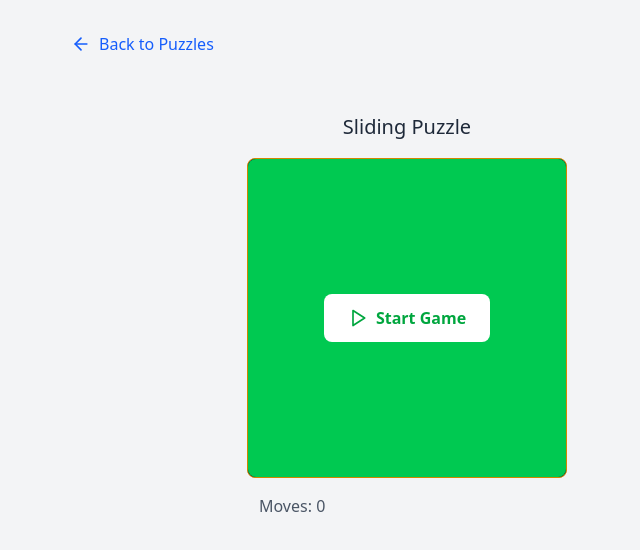
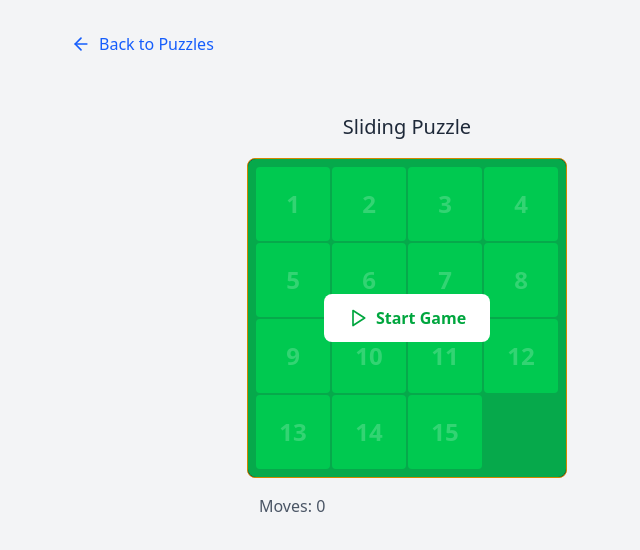
Before and after one commit to reecedoza/puzzle-lab, a React (Vite) app: page /puzzles/sliding in a window 1280 px wide. Shown: the top 550 px of the page, without its empty margins (233-873 px from the left). Built offline with nearby package versions, Linux system fonts and the light colour scheme.

Commit message:
fixed up opacity with tailwind

```diff
--- a/src/components/puzzles/SlidingPuzzle.tsx
+++ b/src/components/puzzles/SlidingPuzzle.tsx
@@ -58,7 +58,7 @@ const SlidingPuzzle = () => {
         )}
 
         {state.value === 'idle' && (
-          <div className='puzzle-overlay bg-green-500 bg-opacity-90'>
+          <div className='puzzle-overlay bg-green-500/80'>
             <button
               onClick={handleStartGame}
               className='flex items-center space-x-2 px-6 py-3 bg-white text-green-600 font-bold rounded-lg hover:scale-105 transition-transform'
@@ -70,7 +70,7 @@ const SlidingPuzzle = () => {
         )}
 
         {state.value === 'won' && (
-          <div className="puzzle-overlay bg-yellow-400 bg-opacity-90">
+          <div className="puzzle-overlay bg-yellow-400/80">
             <div className="flex flex-col items-center text-center text-gray-800">
               <h3 className="text-2xl font-bold mb-2">🎉 Congratulations! 🎉</h3>
               <p className="text-lg mb-4">You solved it in {state.context.moves} moves!</p>
```
